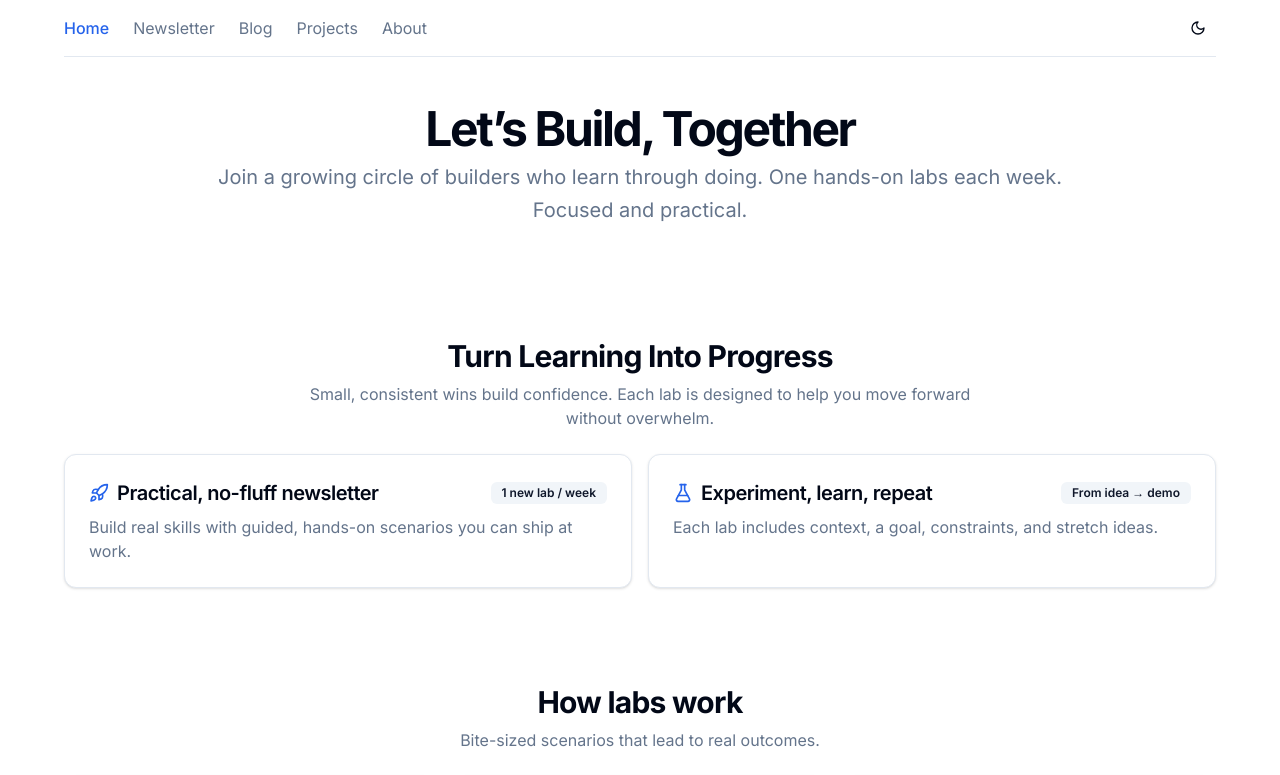
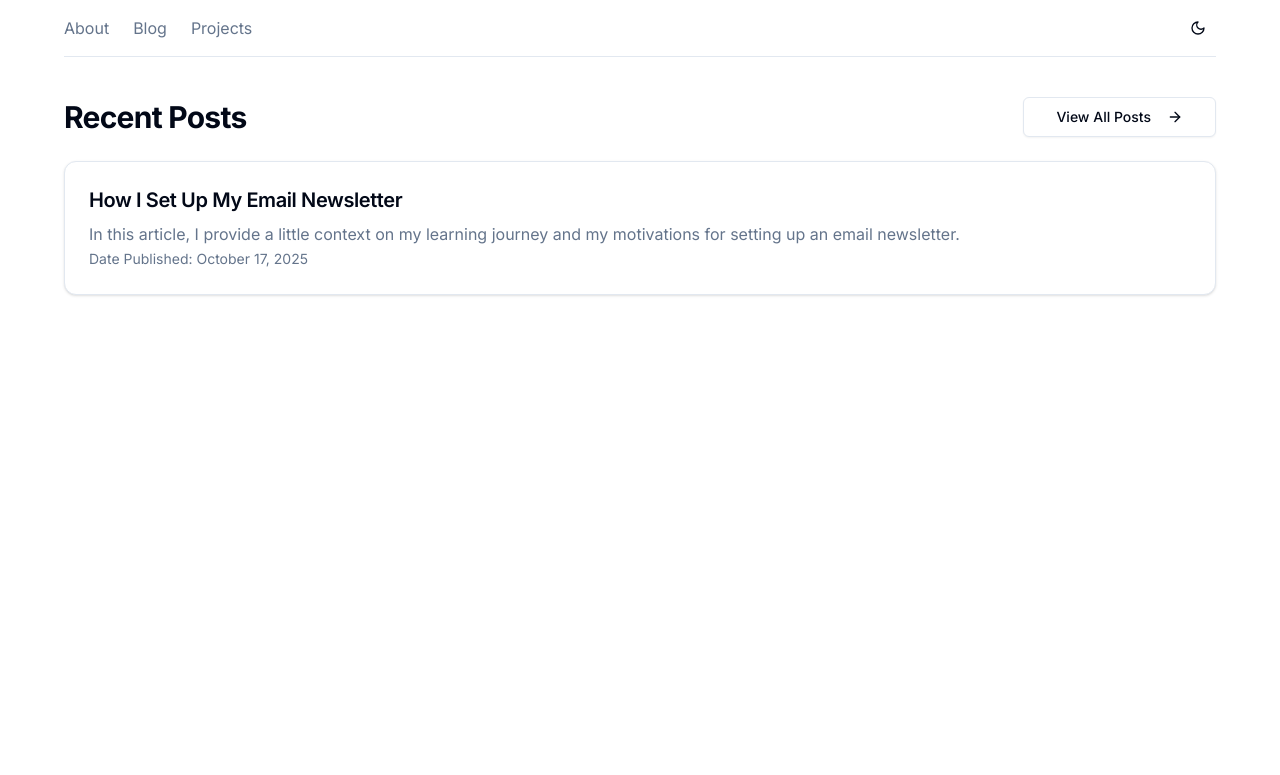
Before and after one commit to apella1/next-portfolio, a Next.js app: page / in a window 1280 px wide. Shown: the top 775 px of the page. Built offline with nearby package versions, Linux system fonts and the light colour scheme; no server answers.

Commit message:
feat: hide home and newsletter

```diff
--- a/app/page.tsx
+++ b/app/page.tsx
@@ -1,9 +1,4 @@
-import HomeHeader from "@/components/home/home-header";
 import RecentPosts from "@/components/home/recent-posts";
-import RecentLabs from "@/components/home/recent-labs";
-import ValueProps from "@/components/home/value-props";
-import HowLabsWorks from "@/components/home/how-labs-works";
-import NewsletterTeaser from "@/components/home/newsletter-teaser";
 import { getPosts } from "@/utils/posts";
 import { getLabs } from "@/utils/labs";
 
@@ -11,13 +6,8 @@ export default async function Home() {
   const [allPosts, allLabs] = await Promise.all([getPosts(), getLabs()]);
 
   return (
-    <main className="">
-      <HomeHeader />
-      <ValueProps />
-      <HowLabsWorks />
-      <NewsletterTeaser />
+    <main className="min-h-screen">
       <RecentPosts posts={allPosts} />
-      <RecentLabs labs={allLabs} />
     </main>
   );
 }
--- a/components/navbar.tsx
+++ b/components/navbar.tsx
@@ -11,11 +11,11 @@ import ThemeSwitcher from "./theme-switcher";
 
 export default function Navbar() {
   const menuItems: MenuItem[] = [
-    { name: "Home", href: "/" },
-    { name: "Newsletter", href: "/newsletter" },
+    // { name: "Home", href: "/" },
+    // { name: "Newsletter", href: "/newsletter" },
+    { name: "About", href: "/about" },
     { name: "Blog", href: "/blog" },
     { name: "Projects", href: "/projects" },
-    { name: "About", href: "/about" },
   ];
 
   const pathname = usePathname();
```
